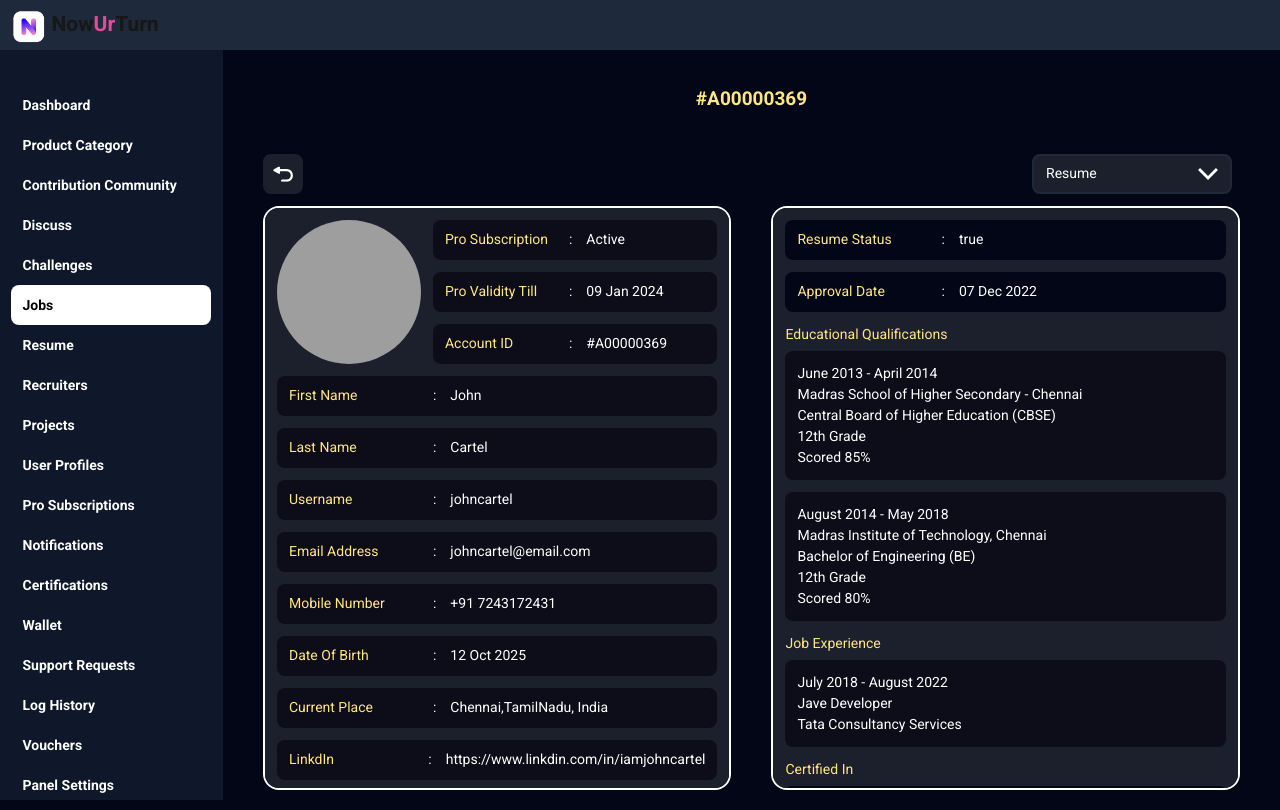
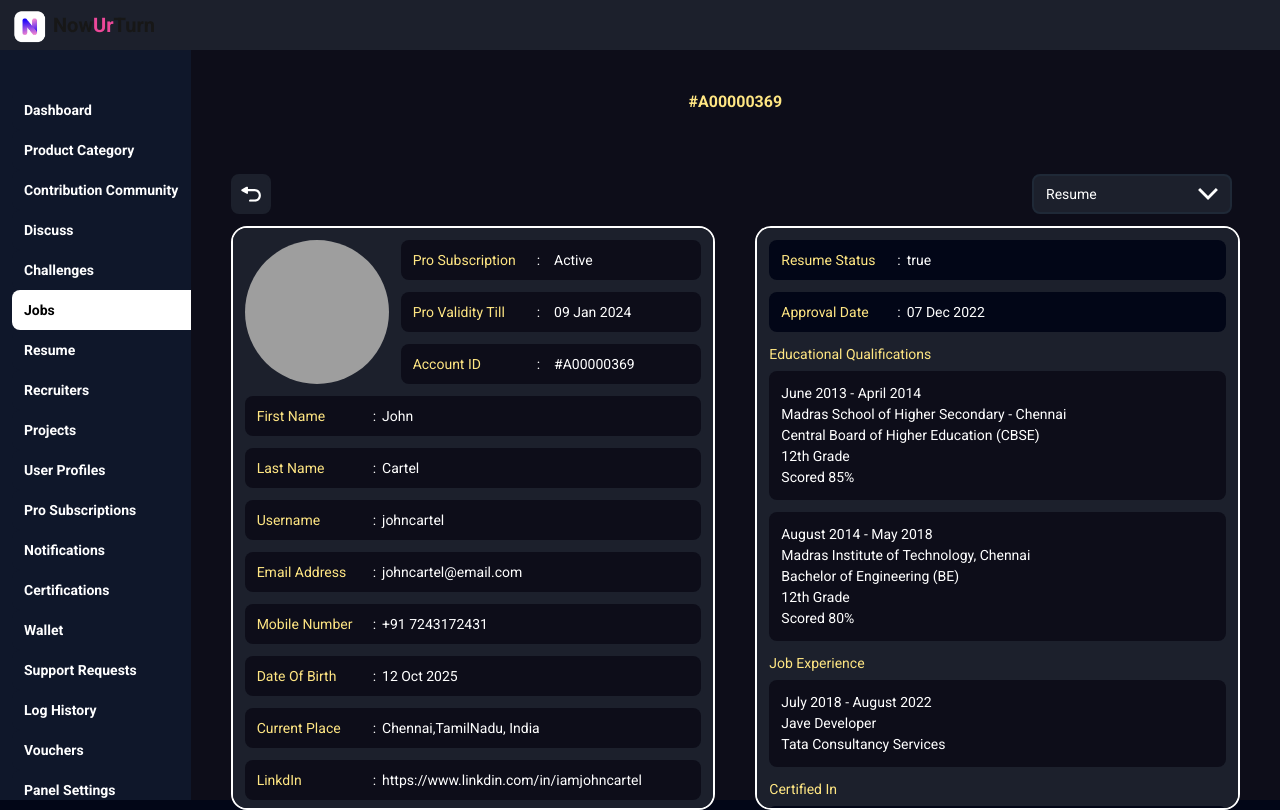
Before and after one commit to abdulkareem97/now-ur-turn, a Next.js app: page /admin/jobs in a window 1280 px wide. Built offline with nearby package versions, Linux system fonts and the light colour scheme; grey boxes are pictures that could not be loaded.

Commit message:
version 1.2.1

```diff
--- a/src/app/admin/jobs/page.jsx
+++ b/src/app/admin/jobs/page.jsx
@@ -93,7 +93,11 @@ const Home = () => {
     const [com,setCom] = useState(1);
     return (
         <>
-            <div className='flex justify-between text-white  '>
+         {isOpen && (
+                <div className="fixed inset-0 bg-black bg-opacity-30 backdrop-blur-sm z-10"></div>
+            )}
+            <div className="relative z-20">
+            <div className='flex justify-between text-white  text-[14px]'>
                 <div>
                     <div className='bg-[#1C202C] flex active:bg-[#00d8ff] active:text-black  justify-center items-center text-xl rounded-[8px] h-[40px] w-[40px]
                     border-[2px] border-[#1C202C] hover:border-[#00d8ff] hover:text-[#00d8ff]
@@ -127,7 +131,7 @@ const Home = () => {
 
                         {/* Dropdown Menu */}
                         {isOpen && (
-                            <div className="absolute  mt-[12px] w-[200px] bg-gray-800 text-white rounded-[8px] shadow-lg border-2 border-gray-700">
+                            <div className="absolute z-30 mt-[12px] w-[200px] bg-[#1C202C] text-white rounded-[8px] shadow-lg border-2 border-gray-700">
                                 <ul className="py-1">
                                     <li className="px-4 py-2 hover:bg-gray-700 hover:text-[#00d8ff] cursor-pointer "
                                     onClick={()=>{setCom(1)
@@ -205,10 +209,10 @@ const Home = () => {
                                     return (
                                         <>
                                             <div className='bg-[#0D0D19] flex px-[12px] h-[40px] items-center rounded-[8px] w-full'>
-                                                <span className="text-[#FFE683]  w-[130px]">
+                                                <span className="text-[#FFE683]  w-[110px]">
                                                     {ele.label}
                                                 </span>
-                                                <span className='px-4'>
+                                                <span className='px-[6px]'>
                                                     :
                                                 </span>
                                                 <span className="">
@@ -242,6 +246,7 @@ const Home = () => {
 
 
 
+            </div>
             </div>
         </>
     )
@@ -325,10 +330,10 @@ const Resume = ({ resume }) => {
                             return (
                                 <>
                                     <div className='bg-[#020617] flex rounded-[8px] w-full h-[40px] items-center px-[12px]'>
-                                        <span className="text-[#FFE683]  w-[130px]">
+                                        <span className="text-[#FFE683]  w-[110px]">
                                             {ele.label}
                                         </span>
-                                        <span className='px-4'>
+                                        <span className='px-[6px]'>
                                             :
                                         </span>
                                         <span className="">
--- a/src/app/admin/layout.jsx
+++ b/src/app/admin/layout.jsx
@@ -40,7 +40,7 @@ export default function Layout({ children }) {
 
     return (
 
-<>               <nav className="flex fixed bg-tertiary justify-start items-center h-[50px] w-screen px-3 ">
+<>               <nav className="flex fixed bg-[#1C202C] justify-start items-center h-[50px] w-screen px-[12px] ">
                     <div className="h-10 w-10 overflow-hidden">
                         <Image
                             src="/static/assets/logo.png"
@@ -50,13 +50,13 @@ export default function Layout({ children }) {
                             height={40}
                         />
                     </div>
-                    <h1 className="font-bold text-[21px]">
-                        Now<span className="text-pink-500 text-[21px]">Ur</span>Turn
+                    <h1 className="font-semibold text-[20px] px-[6px]">
+                        Now<span className="text-pink-500 text-[20px]">Ur</span>Turn
                     </h1>
                 </nav>
                 <section className="flex pt-[50px] h-screen w-full">
                     <div className='overflow-auto'>
-                        <aside id="ps" className="bg-secondary w-[270px] px-3 h-full py-10 overflow-y-auto space-y-2">
+                        <aside id="ps" className="bg-secondary w-[224px] text-[14px] px-[12px] h-full py-[40px] overflow-y-auto space-y-[8px]">
                             {primarySidebarLinks.map((link) => (
                                 <Link key={link.url} href={link.url} passHref>
                                     <button
@@ -69,11 +69,11 @@ export default function Layout({ children }) {
                             ))}
                         </aside>
                     </div>
-                    <main className="w-full py-10 ">
-                        <h1 className="text-yellow-500 text-[19px] text-center font-semibold" style={{ color: "#ffe683" }}>
+                    <main className="w-full py-[40px] bg-[#0D0D19]">
+                        <h1 className="text-[#FFE683] text-[16px] text-center font-semibold" style={{ color: "#ffe683" }}>
                             #A00000369
                         </h1>
-                        <div className="content px-[40px] mt-[40px] ">
+                        <div className="content px-[40px] mt-[60px] ">
                             {children}
                         </div>
                     </main>
```
